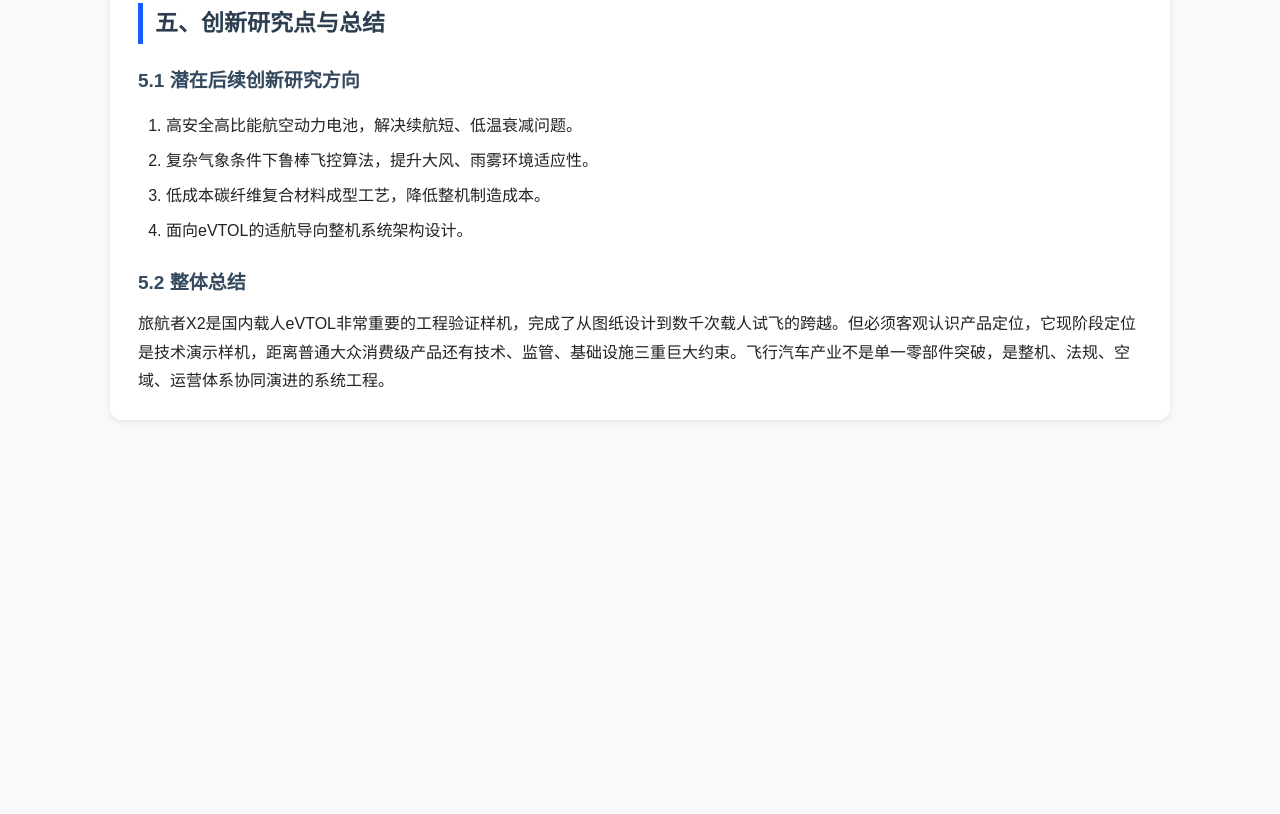
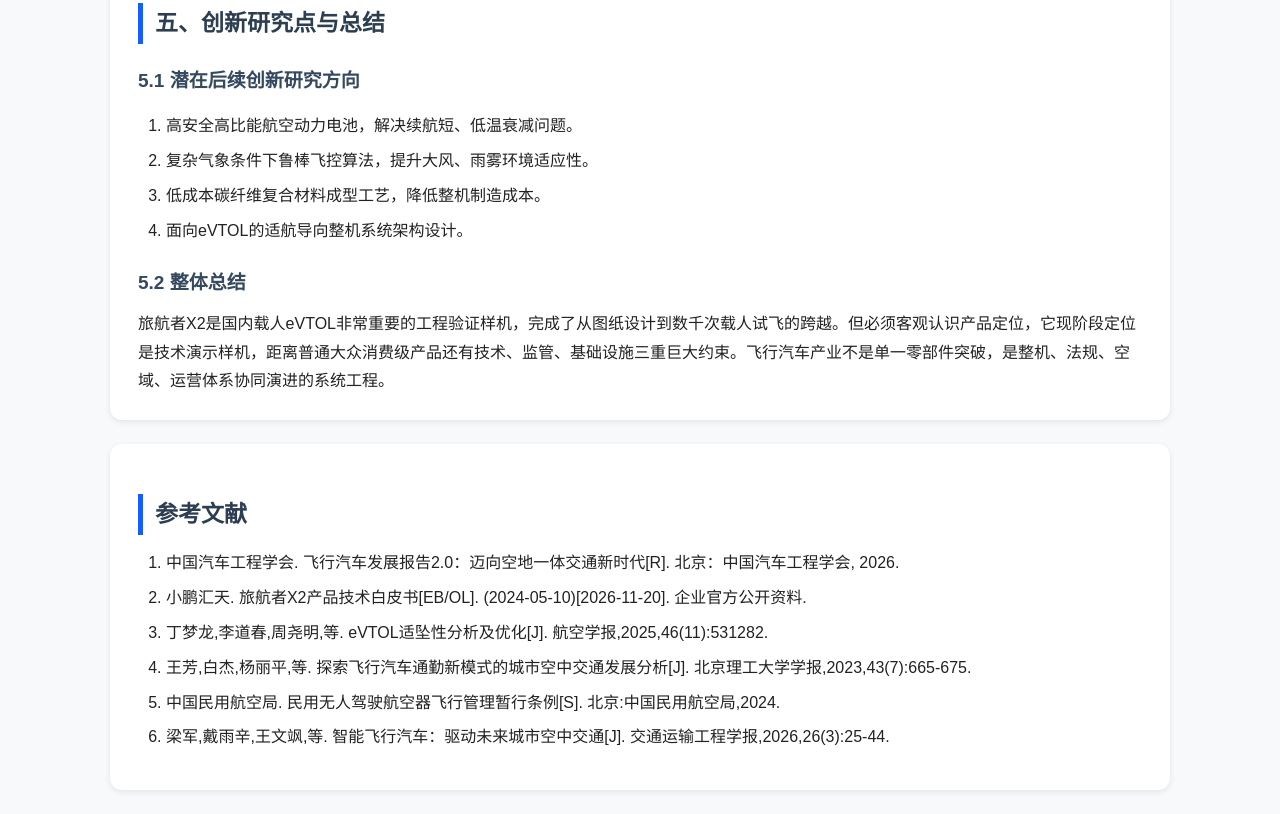
Before and after one commit to jmgw8dmhd7-svg/homework2, a plain HTML site: page index1.html in a window 1280 px wide. Shown: the part 4552-5366 px from the top of the page. Before the commit the page ends 4996 px from the top, so only its background shows below. Drawn offline with Linux system fonts and the light colour scheme.

Commit message:
Update index1.html

```diff
--- a/index1.html
+++ b/index1.html
@@ -168,5 +168,18 @@
 
 </div>
 
+<div class="block">
+    <h2>参考文献</h2>
+    <ol style="line-height:1.8;">
+        <li>中国汽车工程学会. 飞行汽车发展报告2.0：迈向空地一体交通新时代[R]. 北京：中国汽车工程学会, 2026.</li>
+        <li>小鹏汇天. 旅航者X2产品技术白皮书[EB/OL]. (2024-05-10)[2026-11-20]. 企业官方公开资料.</li>
+        <li>丁梦龙,李道春,周尧明,等. eVTOL适坠性分析及优化[J]. 航空学报,2025,46(11):531282.</li>
+        <li>王芳,白杰,杨丽平,等. 探索飞行汽车通勤新模式的城市空中交通发展分析[J]. 北京理工大学学报,2023,43(7):665-675.</li>
+        <li>中国民用航空局. 民用无人驾驶航空器飞行管理暂行条例[S]. 北京:中国民用航空局,2024.</li>
+        <li>梁军,戴雨辛,王文飒,等. 智能飞行汽车：驱动未来城市空中交通[J]. 交通运输工程学报,2026,26(3):25-44.</li>
+    </ol>
+</div>
+
+
 </body>
 </html>
```
